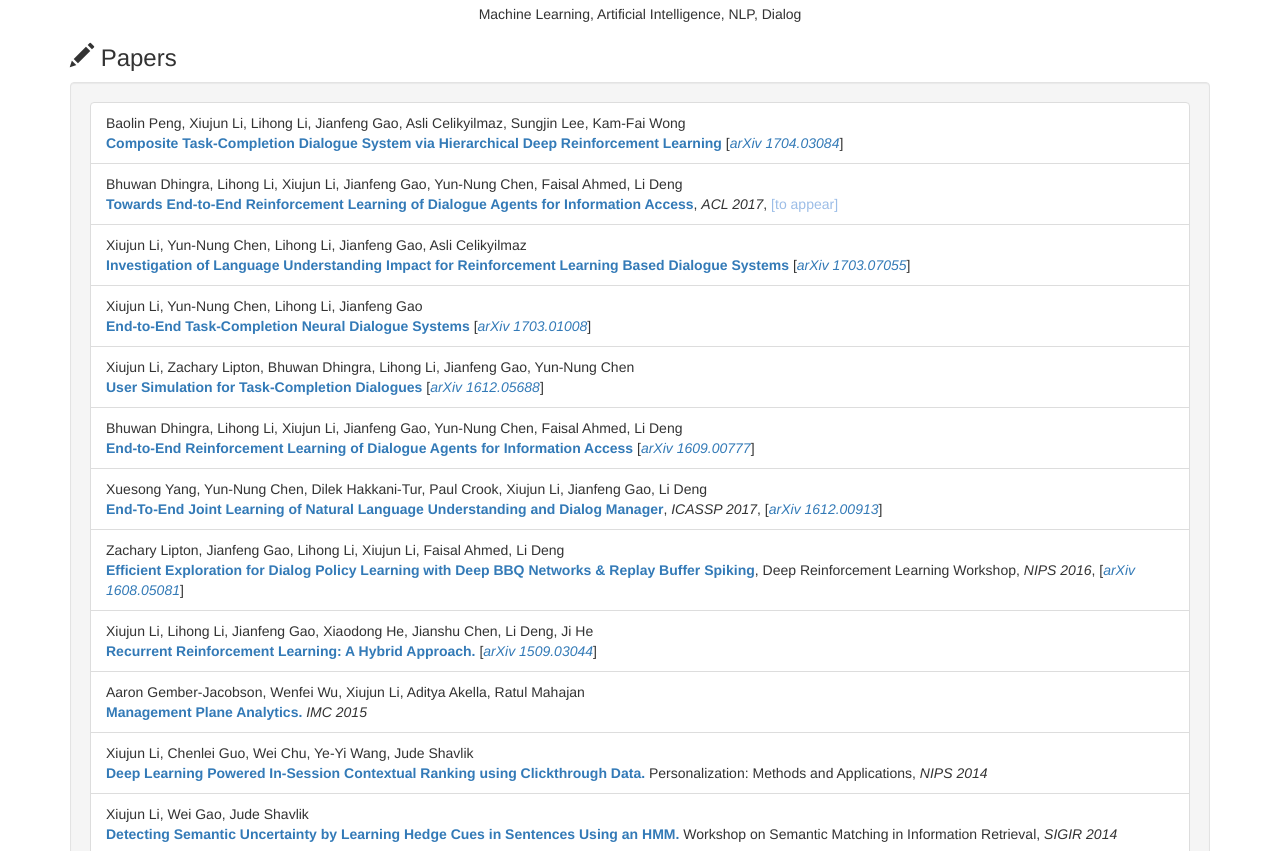
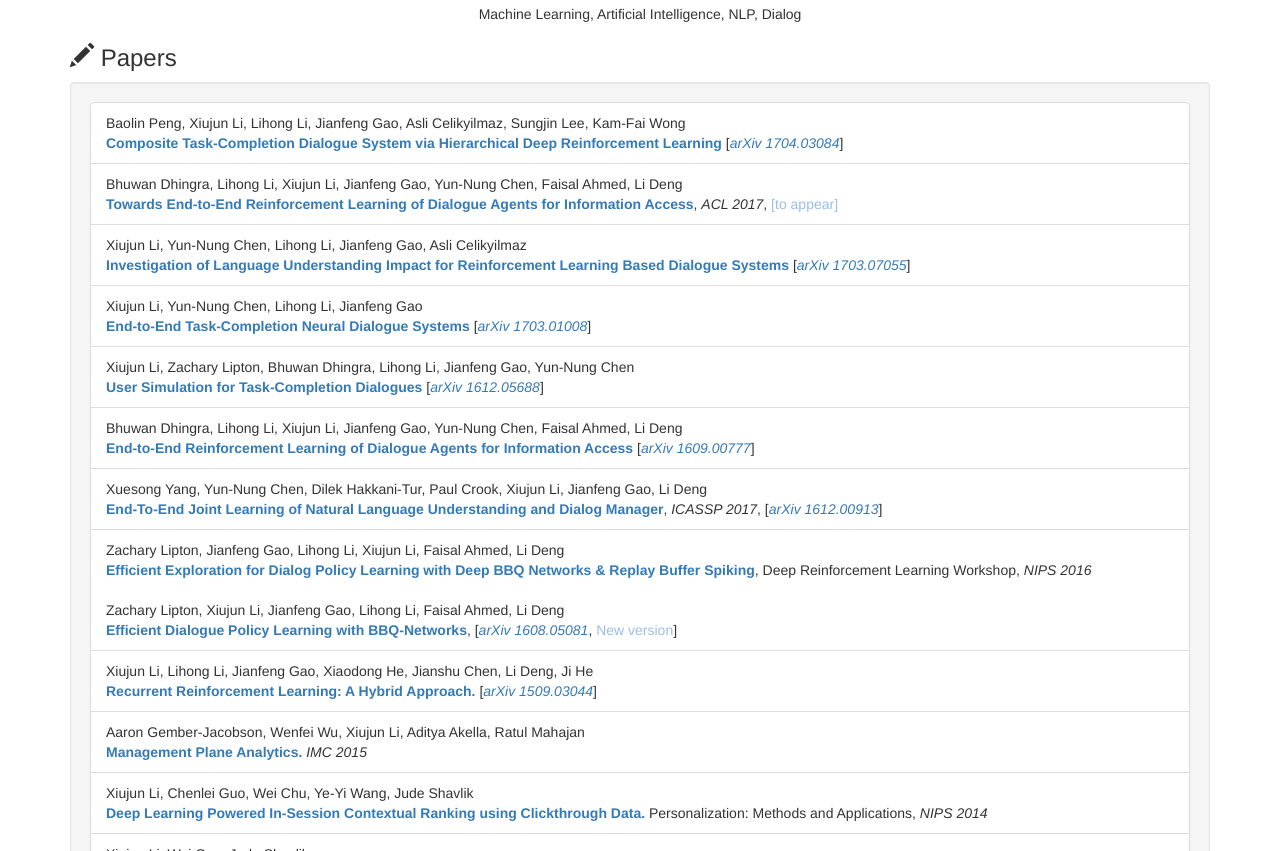
Before and after one commit to xjli/xjli.github.io, a plain HTML site: page index.html in a window 1280 px wide. Shown: the part 251-1102 px from the top of the page. Drawn offline with nearby package versions, Linux system fonts and the light colour scheme.

Commit message:
new paper

```diff
--- a/index.html
+++ b/index.html
@@ -79,7 +79,13 @@
 	  <li class="list-group-item">
 	   Zachary Lipton, Jianfeng Gao, Lihong Li, Xiujun Li, Faisal Ahmed, Li Deng<br>
 	    <strong class="text-primary"><a href="http://arxiv.org/abs/1608.05081" target="_blank">Efficient Exploration for Dialog Policy Learning with Deep BBQ Networks & Replay Buffer Spiking</a></strong>,
-	    Deep Reinforcement Learning Workshop, <em>NIPS 2016</em>, [<em><a href="http://arxiv.org/abs/1608.05081" target="_blank">arXiv 1608.05081</a></em>]
+	    Deep Reinforcement Learning Workshop, <em>NIPS 2016</em>
+	    <br/>
+
+	   	<br/>
+	   	Zachary Lipton, Xiujun Li, Jianfeng Gao, Lihong Li, Faisal Ahmed, Li Deng<br>
+	    <strong class="text-primary"><a href="http://arxiv.org/abs/1608.05081" target="_blank">Efficient Dialogue Policy Learning with BBQ-Networks</a></strong>,
+	    [<em><a href="http://arxiv.org/abs/1608.05081" target="_blank">arXiv 1608.05081</a></em>, <span style="color:#9cbde7">New version</span>]
 	  </li>
 	  <li class="list-group-item">
 	   Xiujun Li, Lihong Li, Jianfeng Gao, Xiaodong He, Jianshu Chen, Li Deng, Ji He<br>
```
